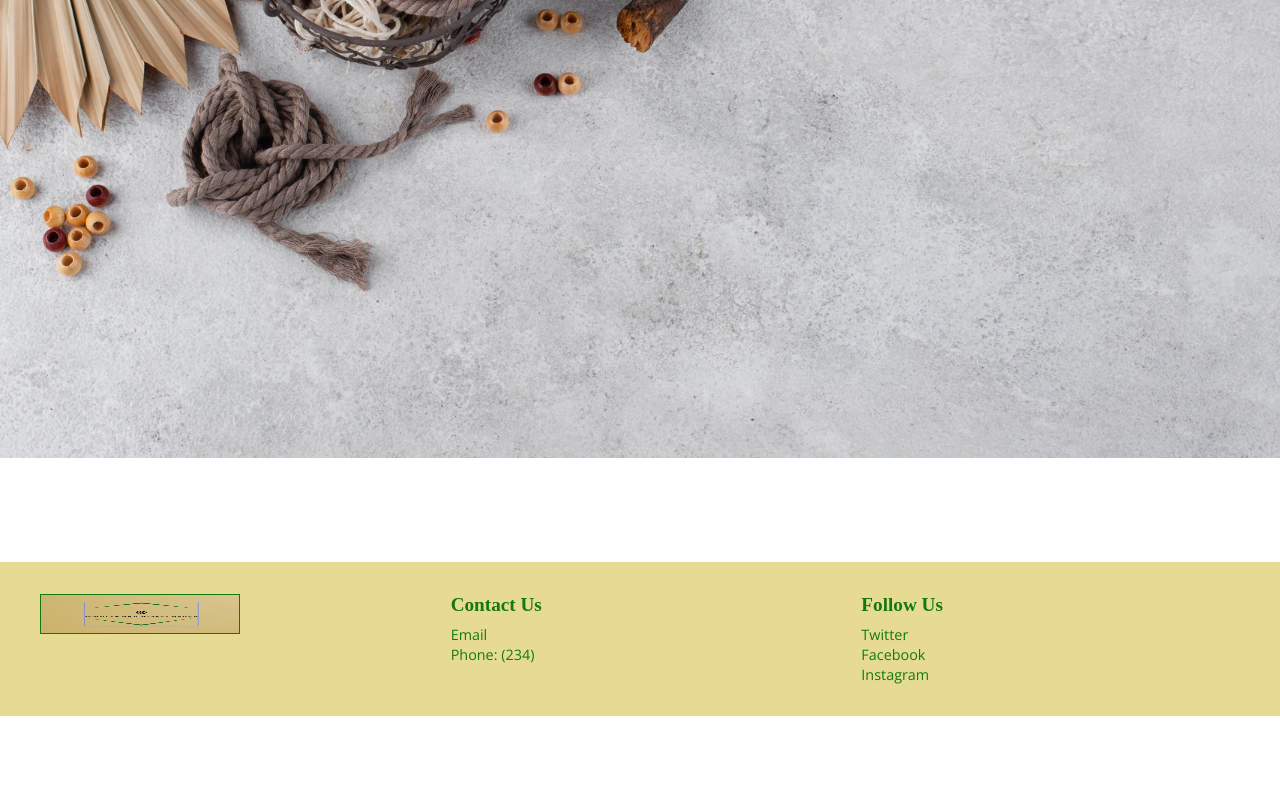
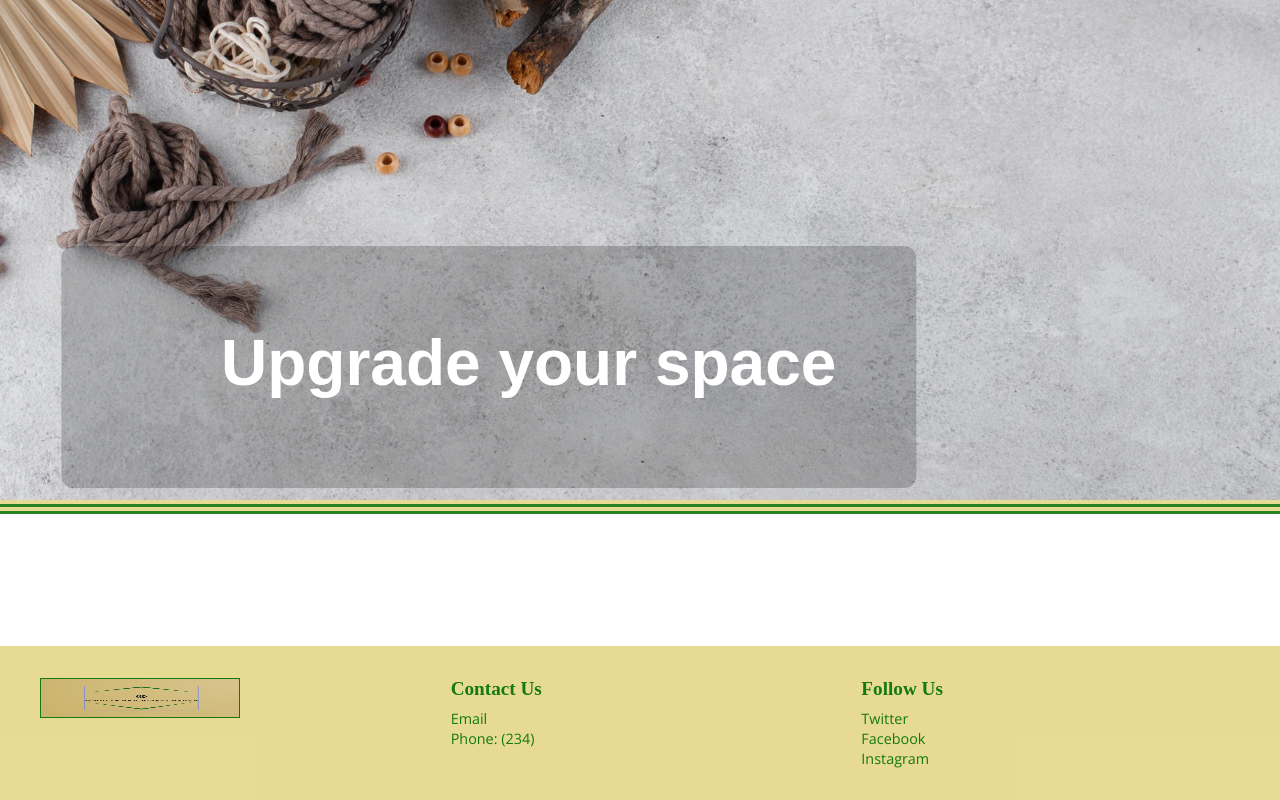
Before and after one commit to morganmallen/WDD-430-Group-6-Project, a Next.js app: page / in a window 1280 px wide. Shown: the part 791-1591 px from the top of the page. Before the commit the page ends 1507 px from the top, so only its background shows below. Built offline with nearby package versions, Linux system fonts and the light colour scheme; a web font is replaced by a local one.

Commit message:
updates to home page

```diff
--- a/app/components/ThemeToggle.js
+++ b/app/components/ThemeToggle.js
@@ -36,7 +36,7 @@ export default function ThemeToggle() {
     backgroundColor: 'white',
     fontSize: '15px',
     color: 'black',
-    border: 'solid',
+    border: 'solid rgba(229, 215, 136, 0.9)',
     cursor: 'pointer',
     boxShadow: '0 4px 10px rgba(0,0,0,0.1)'}}>
     {isDark ? '☀️ Light Mode' : '🌙 Dark Mode'}
--- a/app/globals.css
+++ b/app/globals.css
@@ -202,6 +202,45 @@ h1 {
   color: var(--neutral);
 }
 
+/* hero */
+.hero-container {
+  display: flex;
+  justify-content: center;
+  align-items: center;
+  padding: 2rem;
+  background: transparent;
+  /*border: solid 10px;
+  color: rgba(229, 215, 136, 0.9);*/
+}
+
+.hero-border {
+  padding: 15;
+  border: double 10px;
+
+  color: rgba(19, 121, 19, 0.9);
+  background-color: rgba(229, 215, 136, 0.9);
+}
+
+.hero-image {
+  display: block;
+  max-width: 100%;
+  height: auto;
+  border-radius: 30px;
+  box-shadow: 0 4px 12px rgba(0, 0, 0, 0.15);
+}
+
+.hero-text {
+  position: absolute;
+  bottom: -75%;
+  right: -5%;
+  transform: translate(-50%, -50%);
+  color: white;
+  text-align: center;
+  padding: 5rem 5rem;
+  background-color: rgba(0, 0, 0, 0.2);
+  border-radius: 12px;
+}
+
 /* light/dark themes */
 :root {
   --bg-color: #ffffff;
--- a/app/page.tsx
+++ b/app/page.tsx
@@ -1,15 +1,18 @@
-import { lusitana } from '../app/ui/fonts';
+//import { lusitana } from '../app/ui/fonts';
 
 export default function Page() {
   return (
     <main>
         {/* Hero Section */}
-        <div className="flex items-center justify-center min-h-screen">
-          <img
-            src="hero2.jpg"
-            alt="Handcrafted Haven"
-            className="w-full max-w-xl h-auto"
-          />
+        <div className="hero-container">
+          <div className="hero-border">
+              <img
+                src="hero2.jpg"
+                alt="Handcrafted Haven"
+                className="hero"
+              />
+            <div className="hero-text"><h1>Upgrade your space</h1></div>
+          </div>
         </div>
     </main>
   );
```
